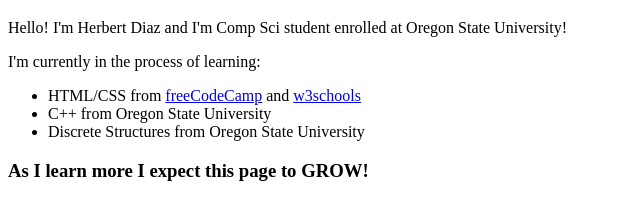
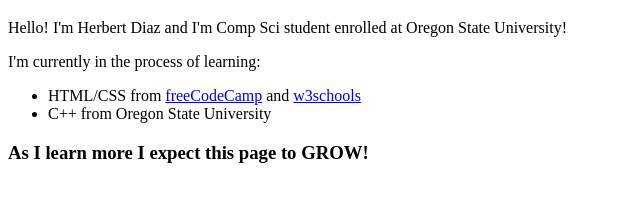
Before and after one commit to herbishere/herbishere.github.io, a plain HTML site: page index.html in a window 1280 px wide. Shown: the part 61-280 px from the top of the page, without its empty margins (0-640 px from the left). Drawn offline with Linux system fonts and the light colour scheme.

Commit message:
Removed discrete mathematics due to completion of course.

```diff
--- a/index.html
+++ b/index.html
@@ -10,7 +10,6 @@
 		<ul>
 			<li>HTML/CSS from <a href="https://www.freecodecamp.org/">freeCodeCamp</a> and <a href="https://www.w3schools.com/">w3schools</a></li>
 			<li>C++ from Oregon State University
-			<li>Discrete Structures from Oregon State University
 		</ul>
 		<h3>As I learn more I expect this page to <strong>GROW</strong>!</h3>
 	</body>
```
